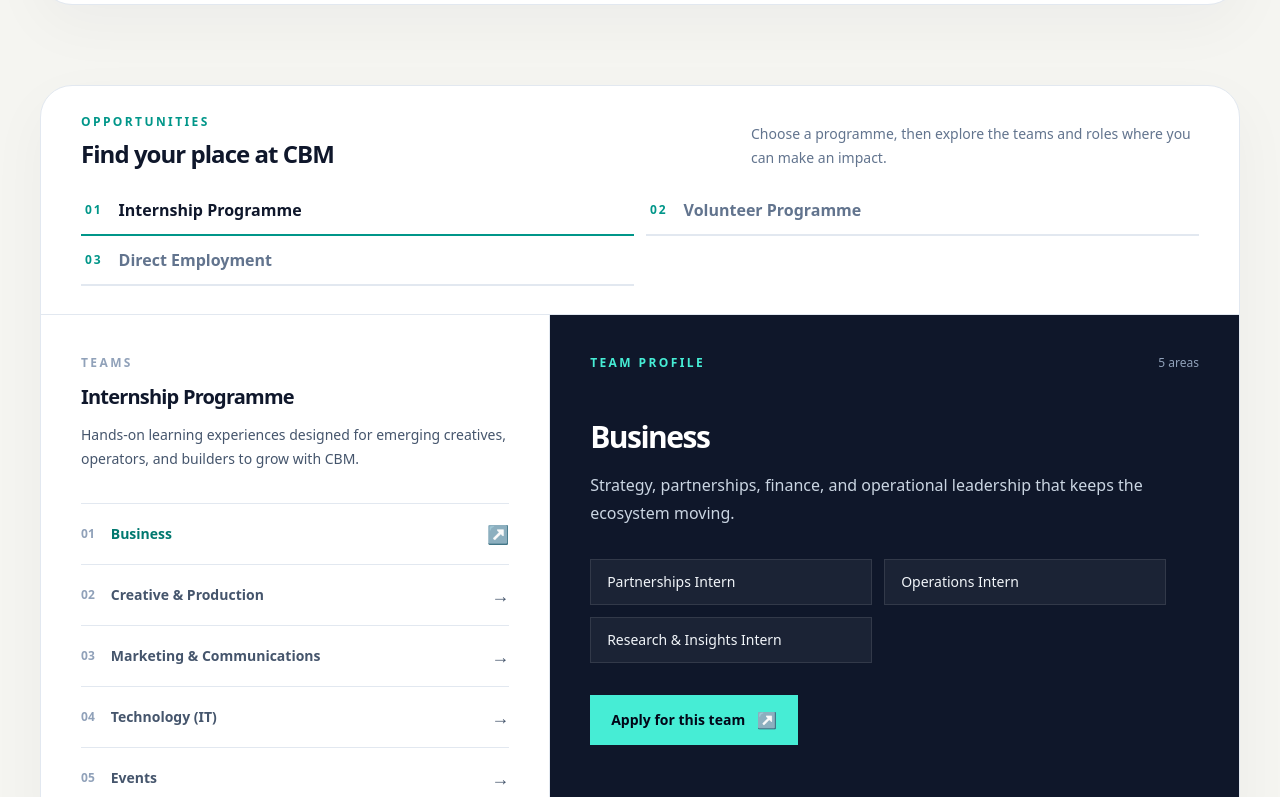
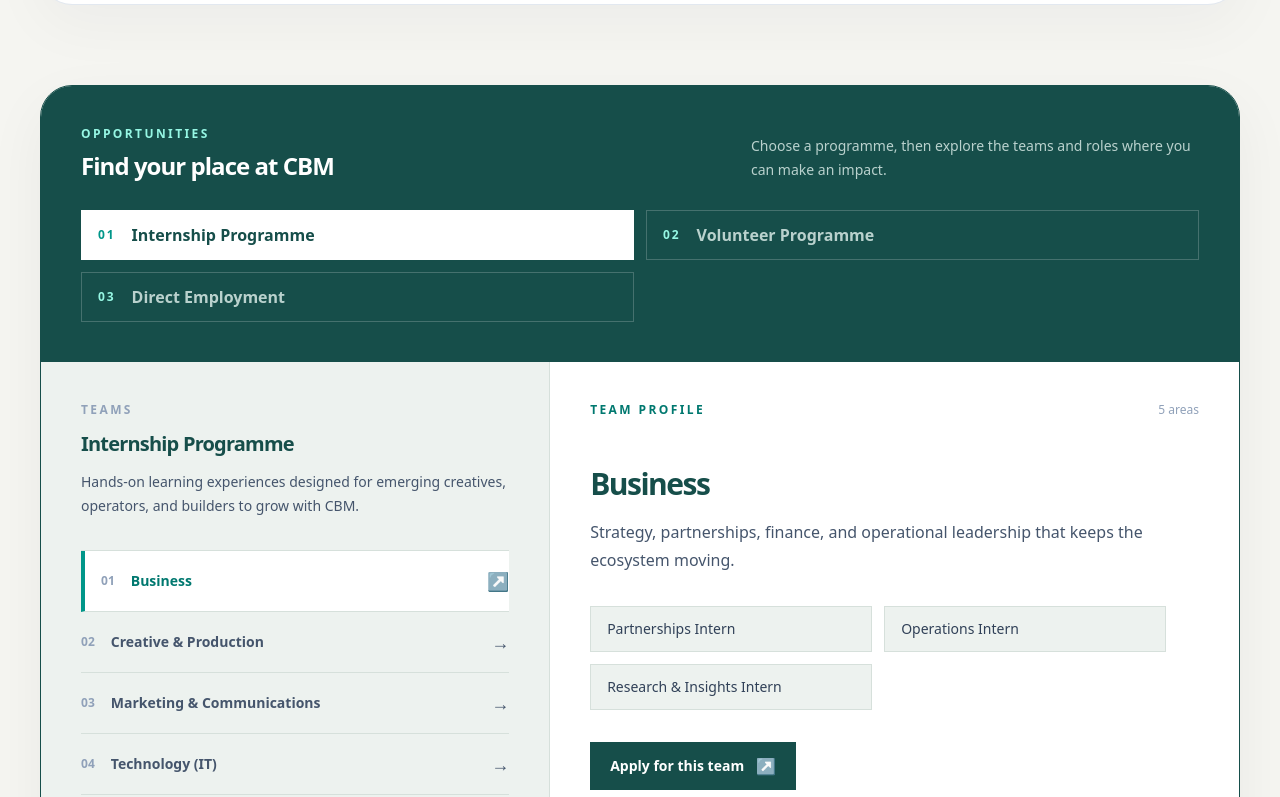
Before and after one commit to CBM-GROUP/cbmgroup-landingpage, a Next.js app: page /careers in a window 1280 px wide. Shown: the part 583-1380 px from the top of the page. Built offline with nearby package versions, Linux system fonts and the light colour scheme.

Commit message:
Refactor Careers page styles for improved aesthetics and accessibility

```diff
--- a/src/app/careers/page.tsx
+++ b/src/app/careers/page.tsx
@@ -36,14 +36,14 @@
           </p>
         </section>
 
-        <section className="mt-20 overflow-hidden rounded-[2rem] border border-slate-200 bg-white shadow-[0_20px_60px_rgba(15,23,42,0.04)]">
-          <div className="border-b border-slate-200 px-6 py-7 sm:px-10">
+        <section className="mt-20 overflow-hidden rounded-[2rem] border border-[#164e4a] bg-[#edf2ef] shadow-[0_20px_60px_rgba(15,23,42,0.05)]">
+          <div className="bg-[#164e4a] px-6 py-8 text-white sm:px-10 sm:py-10">
             <div className="flex flex-col gap-5 sm:flex-row sm:items-end sm:justify-between">
               <div>
-                <p className="text-xs font-semibold uppercase tracking-[0.2em] text-teal-600">Opportunities</p>
-                <h2 className="mt-2 text-2xl font-semibold tracking-[-0.04em] text-slate-900">Find your place at CBM</h2>
+                <p className="text-xs font-semibold uppercase tracking-[0.2em] text-teal-200">Opportunities</p>
+                <h2 className="mt-2 text-2xl font-semibold tracking-[-0.04em] text-white">Find your place at CBM</h2>
               </div>
-              <p className="max-w-md text-sm leading-6 text-slate-500">Choose a programme, then explore the teams and roles where you can make an impact.</p>
+              <p className="max-w-md text-sm leading-6 text-teal-50/75">Choose a programme, then explore the teams and roles where you can make an impact.</p>
             </div>
 
             <div className="mt-7 grid gap-3 sm:grid-cols-2">
@@ -56,11 +56,11 @@
                     const nextProgram = careerPrograms.find((program) => program.id === path.id) ?? careerPrograms[0];
                     setActiveDepartment(nextProgram.teams[0].name);
                   }}
-                  className={`flex items-center gap-4 border-b-2 px-1 pb-3 text-left transition-colors ${
-                    activeProgram === path.id ? "border-teal-600 text-slate-900" : "border-slate-200 text-slate-500 hover:border-slate-300 hover:text-slate-900"
+                    className={`flex items-center gap-4 border px-4 py-3 text-left transition-colors ${
+                    activeProgram === path.id ? "border-white bg-white text-[#164e4a]" : "border-white/20 text-teal-50/75 hover:border-white/50 hover:text-white"
                   }`}
                 >
-                  <span className="text-xs font-semibold tracking-[0.16em] text-teal-600">0{index + 1}</span>
+                  <span className={`text-xs font-semibold tracking-[0.16em] ${activeProgram === path.id ? "text-teal-600" : "text-teal-200"}`}>0{index + 1}</span>
                   <span className="text-base font-semibold">{path.title}</span>
                 </button>
               ))}
@@ -68,19 +68,19 @@
           </div>
 
           <div className="grid lg:grid-cols-[0.85fr_1.15fr]">
-            <div className="border-b border-slate-200 p-6 sm:p-10 lg:border-b-0 lg:border-r">
+            <div className="border-b border-[#d6e0db] p-6 sm:p-10 lg:border-b-0 lg:border-r">
               <p className="text-xs font-semibold uppercase tracking-[0.2em] text-slate-400">Teams</p>
-              <h3 className="mt-3 text-xl font-semibold tracking-[-0.04em] text-slate-900">{selectedProgram.title}</h3>
+              <h3 className="mt-3 text-xl font-semibold tracking-[-0.04em] text-[#164e4a]">{selectedProgram.title}</h3>
               <p className="mt-3 text-sm leading-6 text-slate-600">{selectedProgram.description}</p>
 
-              <div className="mt-8 border-t border-slate-200">
+              <div className="mt-8 border-t border-[#d6e0db]">
                 {selectedProgram.teams.map((team, index) => (
                   <button
                     key={team.name}
                     type="button"
                     onClick={() => setActiveDepartment(team.name)}
-                    className={`flex w-full items-center justify-between gap-4 border-b border-slate-200 py-4 text-left transition-colors ${
-                      activeDepartment === team.name ? "text-teal-700" : "text-slate-600 hover:text-slate-900"
+                    className={`flex w-full items-center justify-between gap-4 border-b border-[#d6e0db] py-4 text-left transition-colors ${
+                      activeDepartment === team.name ? "border-l-4 border-l-teal-600 bg-white pl-4 text-teal-700" : "text-slate-600 hover:text-slate-900"
                     }`}
                   >
                     <span className="flex items-center gap-4">
@@ -93,24 +93,24 @@
               </div>
             </div>
 
-            <div className="bg-[#0f172a] p-6 text-white sm:p-10">
+            <div className="bg-white p-6 sm:p-10">
               <div className="flex items-center justify-between gap-3">
-                <p className="text-xs font-semibold uppercase tracking-[0.2em] text-teal-300">Team profile</p>
+                <p className="text-xs font-semibold uppercase tracking-[0.2em] text-teal-700">Team profile</p>
                 <span className="text-xs text-slate-400">{selectedProgram.teams.length} areas</span>
               </div>
               <div className="mt-12 max-w-xl animate-[fadeIn_0.25s_ease-out]">
-                <h3 className="text-3xl font-semibold tracking-[-0.05em] text-white">{selectedTeam.name}</h3>
-                <p className="mt-4 text-base leading-7 text-slate-300">{selectedTeam.description}</p>
+                <h3 className="text-3xl font-semibold tracking-[-0.05em] text-[#164e4a]">{selectedTeam.name}</h3>
+                <p className="mt-4 text-base leading-7 text-slate-600">{selectedTeam.description}</p>
 
                 <div className="mt-8 grid gap-3 sm:grid-cols-2">
                   {selectedTeam.jobs.map((job) => (
-                    <div key={job} className="border border-white/10 bg-white/5 px-4 py-3 text-sm text-slate-100">
+                    <div key={job} className="border border-[#d6e0db] bg-[#edf2ef] px-4 py-3 text-sm text-slate-700">
                       {job}
                     </div>
                   ))}
                 </div>
 
-                <a href={applicationMailto} className="mt-8 inline-flex items-center border border-teal-300 bg-teal-300 px-5 py-3 text-sm font-semibold text-slate-950 transition hover:bg-teal-200">
+                <a href={applicationMailto} className="mt-8 inline-flex items-center bg-[#164e4a] px-5 py-3 text-sm font-semibold text-white transition hover:bg-teal-700">
                   Apply for this team <span className="ml-3 text-base">↗</span>
                 </a>
               </div>
```
